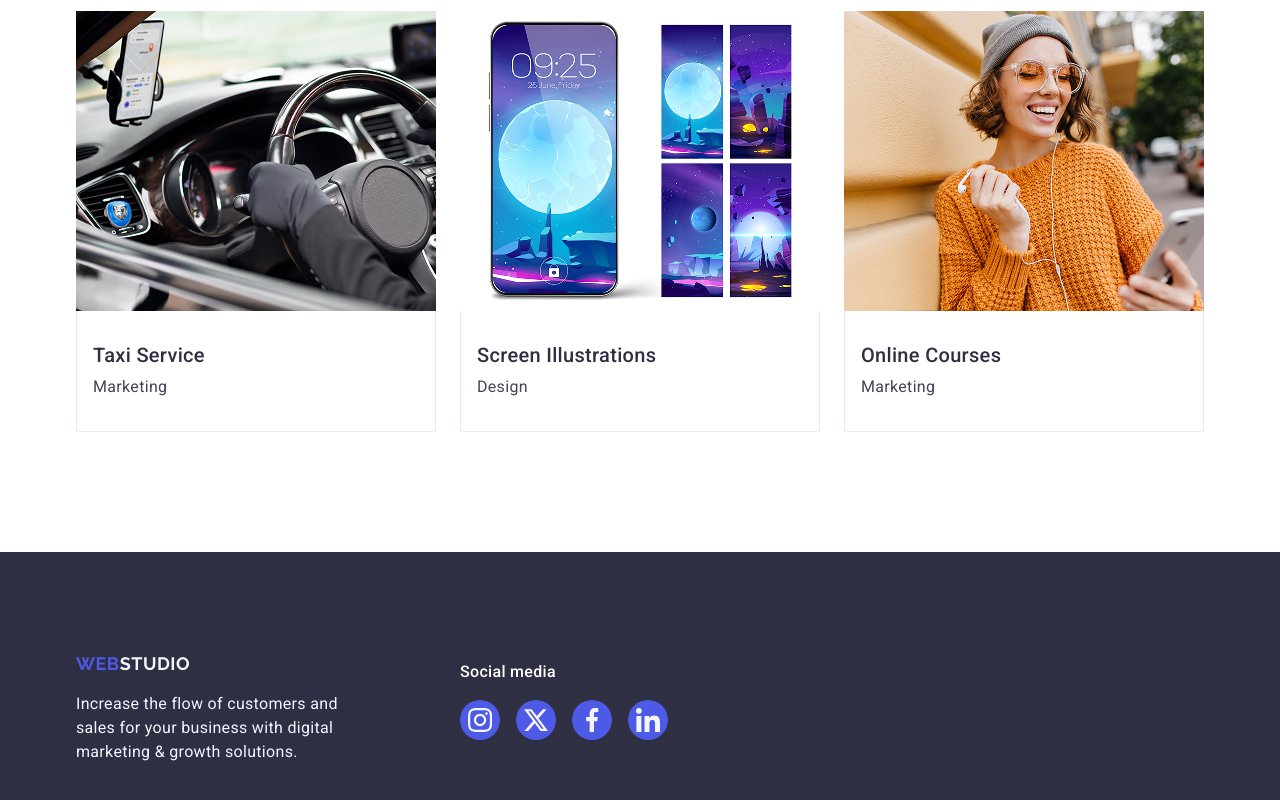
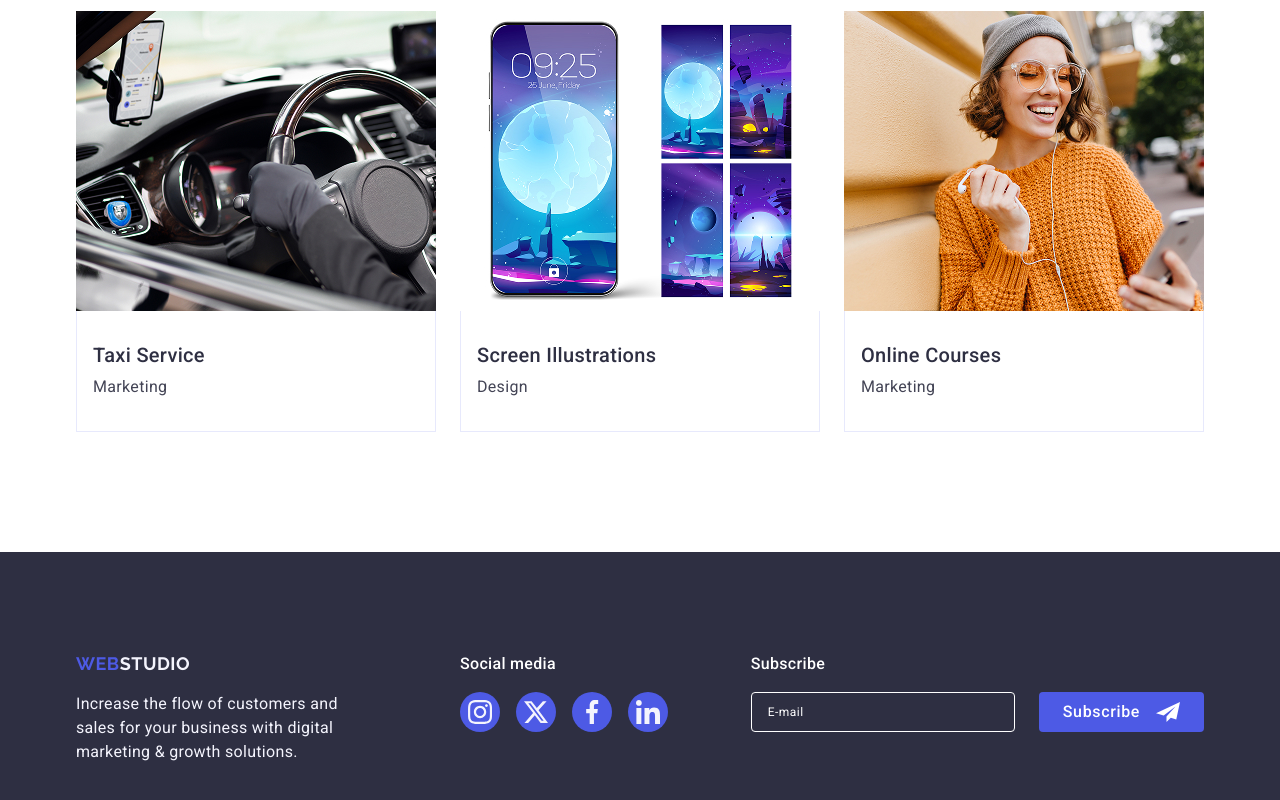
Before and after one commit to IraIvanova/goit-markup-hw-05, a plain HTML site: page index.html in a window 1280 px wide. Shown: the part 2607-3407 px from the top of the page. Drawn offline with nearby package versions, Linux system fonts and the light colour scheme.

Commit message:
added  footer-subscribe block

```diff
--- a/css/footer.css
+++ b/css/footer.css
@@ -7,6 +7,7 @@
 .footer .container {
   display: flex;
   padding: 0 15px;
+  align-items: flex-start;
 }
 
 .footer-left {
@@ -29,7 +30,7 @@
   display: flex;
   flex-direction: column;
   gap: 16px;
-  margin-top: 8px;
+  margin-right: 80px;
 }
 
 .footer-title {
@@ -51,3 +52,73 @@
 .footer .socials-link:focus {
   background-color: var(--color-success);
 }
+
+.subscribe-icon {
+  fill: var(--color-white);
+}
+
+.footer-subscribe {
+  margin-left: auto;
+}
+
+.subscribe-title {
+  color: var(--color-white);
+  line-height: 1.5;
+  font-weight: 500;
+  margin-bottom: 16px;
+}
+
+.subscribe-form {
+  display: flex;
+  gap: 24px;
+}
+
+.subscribe-input {
+  box-sizing: border-box;
+  background-color: transparent;
+  color: var(--color-white);
+  border: 1px solid var(--color-white);
+  border-radius: 4px;
+  width: 264px;
+  height: 40px;
+  padding: 8px 16px;
+  font-size: 12px;
+  line-height: 1.5;
+  letter-spacing: 0.04em;
+  outline: none;
+  transition: border-color 250ms cubic-bezier(0.4, 0, 0.2, 1);
+}
+
+.subscribe-input::placeholder {
+  color: var(--color-white);
+}
+
+.subscribe-input:focus {
+  border-color: var(--color-success);
+}
+
+.subscribe-btn {
+  display: flex;
+  align-items: center;
+  justify-content: center;
+  gap: 16px;
+  box-sizing: border-box;
+  cursor: pointer;
+  background-color: var(--color-primary);
+  color: var(--color-white);
+  min-width: 165px;
+  height: 40px;
+  padding: 8px 24px;
+  border: none;
+  border-radius: 4px;
+  font-weight: 500;
+  font-size: 16px;
+  line-height: 1.5;
+  letter-spacing: 0.04em;
+  transition: background-color 250ms cubic-bezier(0.4, 0, 0.2, 1);
+}
+
+.subscribe-btn:hover,
+.subscribe-btn:focus {
+  background-color: var(--color-success);
+}
--- a/index.html
+++ b/index.html
@@ -460,9 +460,29 @@
             </li>
           </ul>
         </div>
+        <div class="footer-subscribe">
+          <p class="subscribe-title">Subscribe</p>
+          <form class="subscribe-form">
+            <label class="sr-only" for="subscribe-email">Email</label>
+            <input
+              class="subscribe-input"
+              type="email"
+              name="subscribe-email"
+              id="subscribe-email"
+              placeholder="E-mail"
+            />
+            <button type="submit" class="subscribe-btn">
+              Subscribe
+              <svg class="subscribe-icon" width="24" height="20">
+                <use href="./images/icons.svg#share"></use>
+              </svg>
+            </button>
+          </form>
+        </div>
       </div>
     </footer>
-    <div class="modal-overlay">
+
+    <div class="modal-overlay" id="modal">
       <div class="modal">
         <button type="button" class="modal-close-btn">
           <svg class="modal-close-icon" width="8" height="8">
```
